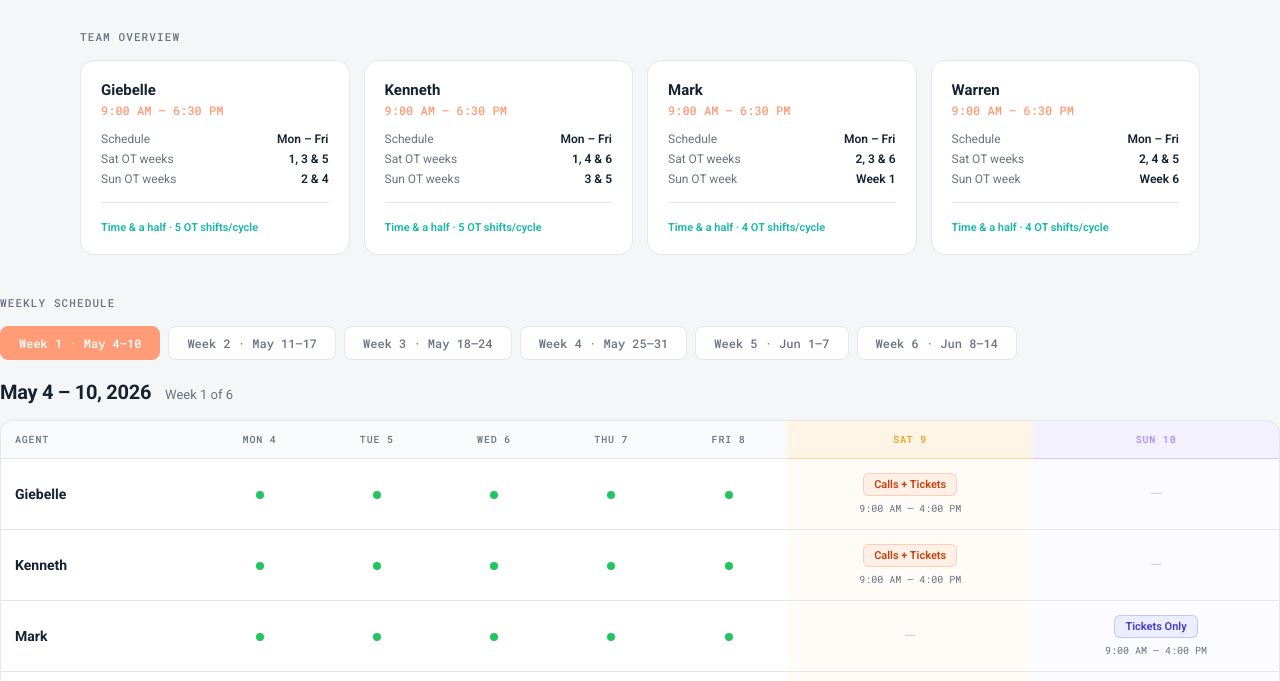
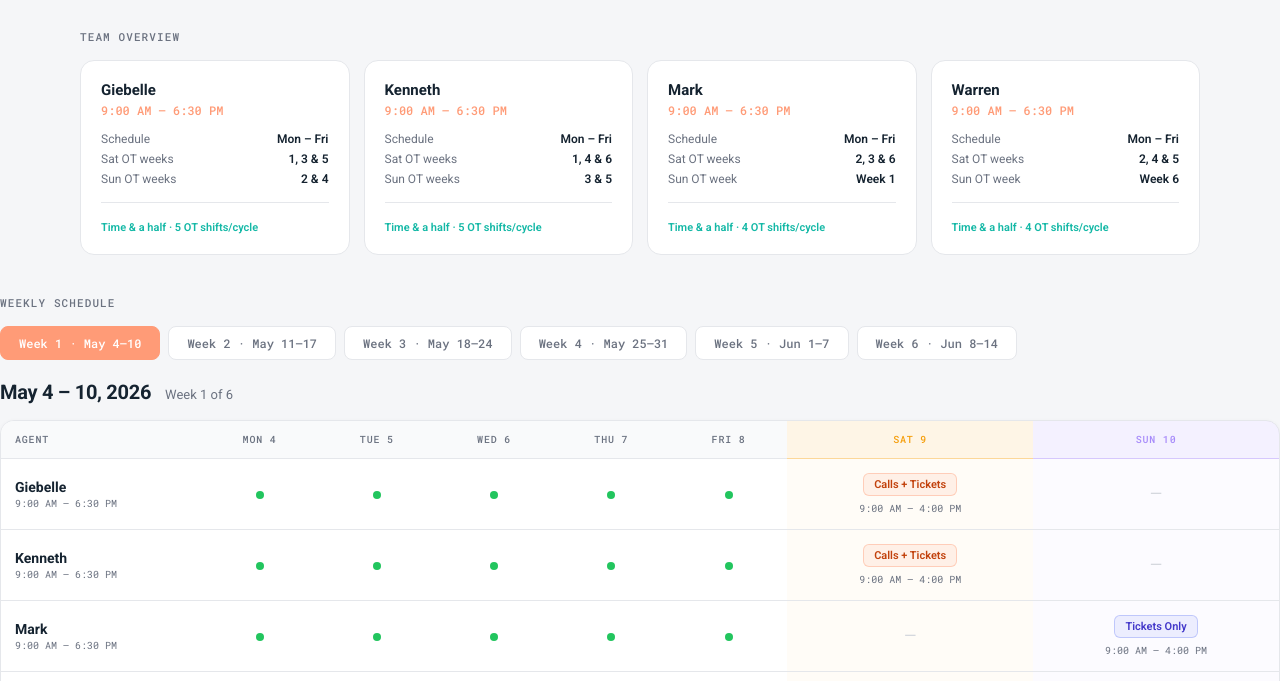
Before and after one commit to samodiofl-boop/schedules, a plain HTML site: page index.html in a window 1280 px wide. Both pictures are taken after a click on the button "Customer Service". Shown: the part 109-790 px from the top of the page. Drawn offline with Linux system fonts and the light colour scheme.

Commit message:
Fix CS table row layout to match MLS — add shift hours subline
Co-Authored-By: Claude Sonnet 4.6 <noreply@anthropic.com>

```diff
--- a/index.html
+++ b/index.html
@@ -899,28 +899,28 @@
         </tr></thead>
         <tbody>
           <tr>
-            <td class="col-agent"><div class="agent-cell"><div class="agent-cell-name">Giebelle</div></div></td>
+            <td class="col-agent"><div class="agent-cell"><div class="agent-cell-name">Giebelle</div><div class="agent-cell-hours">9:00 AM – 6:30 PM</div></div></td>
             <td class="col-mon"><span class="dot dot-green"></span></td>
             <td><span class="dot dot-green"></span></td><td><span class="dot dot-green"></span></td><td><span class="dot dot-green"></span></td><td><span class="dot dot-green"></span></td>
             <td class="col-sat"><div style="display:flex;flex-direction:column;align-items:center;gap:2px;"><span class="pill pill-cs-calls">Calls + Tickets</span><span class="ot-time">9:00 AM – 4:00 PM</span></div></td>
             <td class="col-sun"><span class="off-dash">—</span></td>
           </tr>
           <tr>
-            <td class="col-agent"><div class="agent-cell"><div class="agent-cell-name">Kenneth</div></div></td>
+            <td class="col-agent"><div class="agent-cell"><div class="agent-cell-name">Kenneth</div><div class="agent-cell-hours">9:00 AM – 6:30 PM</div></div></td>
             <td class="col-mon"><span class="dot dot-green"></span></td>
             <td><span class="dot dot-green"></span></td><td><span class="dot dot-green"></span></td><td><span class="dot dot-green"></span></td><td><span class="dot dot-green"></span></td>
             <td class="col-sat"><div style="display:flex;flex-direction:column;align-items:center;gap:2px;"><span class="pill pill-cs-calls">Calls + Tickets</span><span class="ot-time">9:00 AM – 4:00 PM</span></div></td>
             <td class="col-sun"><span class="off-dash">—</span></td>
           </tr>
           <tr>
-            <td class="col-agent"><div class="agent-cell"><div class="agent-cell-name">Mark</div></div></td>
+            <td class="col-agent"><div class="agent-cell"><div class="agent-cell-name">Mark</div><div class="agent-cell-hours">9:00 AM – 6:30 PM</div></div></td>
             <td class="col-mon"><span class="dot dot-green"></span></td>
             <td><span class="dot dot-green"></span></td><td><span class="dot dot-green"></span></td><td><span class="dot dot-green"></span></td><td><span class="dot dot-green"></span></td>
             <td class="col-sat"><span class="off-dash">—</span></td>
             <td class="col-sun"><div style="display:flex;flex-direction:column;align-items:center;gap:2px;"><span class="pill pill-cs-tickets">Tickets Only</span><span class="ot-time">9:00 AM – 4:00 PM</span></div></td>
           </tr>
           <tr>
-            <td class="col-agent"><div class="agent-cell"><div class="agent-cell-name">Warren</div></div></td>
+            <td class="col-agent"><div class="agent-cell"><div class="agent-cell-name">Warren</div><div class="agent-cell-hours">9:00 AM – 6:30 PM</div></div></td>
             <td class="col-mon"><span class="dot dot-green"></span></td>
             <td><span class="dot dot-green"></span></td><td><span class="dot dot-green"></span></td><td><span class="dot dot-green"></span></td><td><span class="dot dot-green"></span></td>
             <td class="col-sat"><span class="off-dash">—</span></td>
@@ -944,28 +944,28 @@
         </tr></thead>
         <tbody>
           <tr>
-            <td class="col-agent"><div class="agent-cell"><div class="agent-cell-name">Giebelle</div></div></td>
+            <td class="col-agent"><div class="agent-cell"><div class="agent-cell-name">Giebelle</div><div class="agent-cell-hours">9:00 AM – 6:30 PM</div></div></td>
             <td class="col-mon"><span class="dot dot-green"></span></td>
             <td><span class="dot dot-green"></span></td><td><span class="dot dot-green"></span></td><td><span class="dot dot-green"></span></td><td><span class="dot dot-green"></span></td>
             <td class="col-sat"><span class="off-dash">—</span></td>
             <td class="col-sun"><div style="display:flex;flex-direction:column;align-items:center;gap:2px;"><span class="pill pill-cs-tickets">Tickets Only</span><span class="ot-time">9:00 AM – 4:00 PM</span></div></td>
           </tr>
           <tr>
-            <td class="col-agent"><div class="agent-cell"><div class="agent-cell-name">Kenneth</div></div></td>
+            <td class="col-agent"><div class="agent-cell"><div class="agent-cell-name">Kenneth</div><div class="agent-cell-hours">9:00 AM – 6:30 PM</div></div></td>
             <td class="col-mon"><span class="dot dot-green"></span></td>
             <td><span class="dot dot-green"></span></td><td><span class="dot dot-green"></span></td><td><span class="dot dot-green"></span></td><td><span class="dot dot-green"></span></td>
             <td class="col-sat"><span class="off-dash">—</span></td>
             <td class="col-sun"><span class="off-dash">—</span></td>
           </tr>
           <tr>
-            <td class="col-agent"><div class="agent-cell"><div class="agent-cell-name">Mark</div></div></td>
+            <td class="col-agent"><div class="agent-cell"><div class="agent-cell-name">Mark</div><div class="agent-cell-hours">9:00 AM – 6:30 PM</div></div></td>
             <td class="col-mon"><span class="dot dot-green"></span></td>
             <td><span class="dot dot-green"></span></td><td><span class="dot dot-green"></span></td><td><span class="dot dot-green"></span></td><td><span class="dot dot-green"></span></td>
             <td class="col-sat"><div style="display:flex;flex-direction:column;align-items:center;gap:2px;"><span class="pill pill-cs-calls">Calls + Tickets</span><span class="ot-time">9:00 AM – 4:00 PM</span></div></td>
             <td class="col-sun"><span class="off-dash">—</span></td>
           </tr>
           <tr>
-            <td class="col-agent"><div class="agent-cell"><div class="agent-cell-name">Warren</div></div></td>
+            <td class="col-agent"><div class="agent-cell"><div class="agent-cell-name">Warren</div><div class="agent-cell-hours">9:00 AM – 6:30 PM</div></div></td>
             <td class="col-mon"><span class="dot dot-green"></span></td>
             <td><span class="dot dot-green"></span></td><td><span class="dot dot-green"></span></td><td><span class="dot dot-green"></span></td><td><span class="dot dot-green"></span></td>
             <td class="col-sat"><div style="display:flex;flex-direction:column;align-items:center;gap:2px;"><span class="pill pill-cs-calls">Calls + Tickets</span><span class="ot-time">9:00 AM – 4:00 PM</span></div></td>
@@ -989,28 +989,28 @@
         </tr></thead>
         <tbody>
           <tr>
-            <td class="col-agent"><div class="agent-cell"><div class="agent-cell-name">Giebelle</div></div></td>
+            <td class="col-agent"><div class="agent-cell"><div class="agent-cell-name">Giebelle</div><div class="agent-cell-hours">9:00 AM – 6:30 PM</div></div></td>
             <td class="col-mon"><span class="dot dot-green"></span></td>
             <td><span class="dot dot-green"></span></td><td><span class="dot dot-green"></span></td><td><span class="dot dot-green"></span></td><td><span class="dot dot-green"></span></td>
             <td class="col-sat"><div style="display:flex;flex-direction:column;align-items:center;gap:2px;"><span class="pill pill-cs-calls">Calls + Tickets</span><span class="ot-time">9:00 AM – 4:00 PM</span></div></td>
             <td class="col-sun"><span class="off-dash">—</span></td>
           </tr>
           <tr>
-            <td class="col-agent"><div class="agent-cell"><div class="agent-cell-name">Kenneth</div></div></td>
+            <td class="col-agent"><div class="agent-cell"><div class="agent-cell-name">Kenneth</div><div class="agent-cell-hours">9:00 AM – 6:30 PM</div></div></td>
             <td class="col-mon"><span class="dot dot-green"></span></td>
             <td><span class="dot dot-green"></span></td><td><span class="dot dot-green"></span></td><td><span class="dot dot-green"></span></td><td><span class="dot dot-green"></span></td>
             <td class="col-sat"><span class="off-dash">—</span></td>
             <td class="col-sun"><div style="display:flex;flex-direction:column;align-items:center;gap:2px;"><span class="pill pill-cs-tickets">Tickets Only</span><span class="ot-time">9:00 AM – 4:00 PM</span></div></td>
           </tr>
           <tr>
-            <td class="col-agent"><div class="agent-cell"><div class="agent-cell-name">Mark</div></div></td>
+            <td class="col-agent"><div class="agent-cell"><div class="agent-cell-name">Mark</div><div class="agent-cell-hours">9:00 AM – 6:30 PM</div></div></td>
             <td class="col-mon"><span class="dot dot-green"></span></td>
             <td><span class="dot dot-green"></span></td><td><span class="dot dot-green"></span></td><td><span class="dot dot-green"></span></td><td><span class="dot dot-green"></span></td>
             <td class="col-sat"><div style="display:flex;flex-direction:column;align-items:center;gap:2px;"><span class="pill pill-cs-calls">Calls + Tickets</span><span class="ot-time">9:00 AM – 4:00 PM</span></div></td>
             <td class="col-sun"><span class="off-dash">—</span></td>
           </tr>
           <tr>
-            <td class="col-agent"><div class="agent-cell"><div class="agent-cell-name">Warren</div></div></td>
+            <td class="col-agent"><div class="agent-cell"><div class="agent-cell-name">Warren</div><div class="agent-cell-hours">9:00 AM – 6:30 PM</div></div></td>
             <td class="col-mon"><span class="dot dot-green"></span></td>
             <td><span class="dot dot-green"></span></td><td><span class="dot dot-green"></span></td><td><span class="dot dot-green"></span></td><td><span class="dot dot-green"></span></td>
             <td class="col-sat"><span class="off-dash">—</span></td>
@@ -1034,28 +1034,28 @@
         </tr></thead>
         <tbody>
           <tr>
-            <td class="col-agent"><div class="agent-cell"><div class="agent-cell-name">Giebelle</div></div></td>
+            <td class="col-agent"><div class="agent-cell"><div class="agent-cell-name">Giebelle</div><div class="agent-cell-hours">9:00 AM – 6:30 PM</div></div></td>
             <td class="col-mon"><span class="dot dot-green"></span></td>
             <td><span class="dot dot-green"></span></td><td><span class="dot dot-green"></span></td><td><span class="dot dot-green"></span></td><td><span class="dot dot-green"></span></td>
             <td class="col-sat"><span class="off-dash">—</span></td>
             <td class="col-sun"><div style="display:flex;flex-direction:column;align-items:center;gap:2px;"><span class="pill pill-cs-tickets">Tickets Only</span><span class="ot-time">9:00 AM – 4:00 PM</span></div></td>
           </tr>
           <tr>
-            <td class="col-agent"><div class="agent-cell"><div class="agent-cell-name">Kenneth</div></div></td>
+            <td class="col-agent"><div class="agent-cell"><div class="agent-cell-name">Kenneth</div><div class="agent-cell-hours">9:00 AM – 6:30 PM</div></div></td>
             <td class="col-mon"><span class="dot dot-green"></span></td>
             <td><span class="dot dot-green"></span></td><td><span class="dot dot-green"></span></td><td><span class="dot dot-green"></span></td><td><span class="dot dot-green"></span></td>
             <td class="col-sat"><div style="display:flex;flex-direction:column;align-items:center;gap:2px;"><span class="pill pill-cs-calls">Calls + Tickets</span><span class="ot-time">9:00 AM – 4:00 PM</span></div></td>
             <td class="col-sun"><span class="off-dash">—</span></td>
           </tr>
           <tr>
-            <td class="col-agent"><div class="agent-cell"><div class="agent-cell-name">Mark</div></div></td>
+            <td class="col-agent"><div class="agent-cell"><div class="agent-cell-name">Mark</div><div class="agent-cell-hours">9:00 AM – 6:30 PM</div></div></td>
             <td class="col-mon"><span class="dot dot-green"></span></td>
             <td><span class="dot dot-green"></span></td><td><span class="dot dot-green"></span></td><td><span class="dot dot-green"></span></td><td><span class="dot dot-green"></span></td>
             <td class="col-sat"><span class="off-dash">—</span></td>
             <td class="col-sun"><span class="off-dash">—</span></td>
           </tr>
           <tr>
-            <td class="col-agent"><div class="agent-cell"><div class="agent-cell-name">Warren</div></div></td>
+            <td class="col-agent"><div class="agent-cell"><div class="agent-cell-name">Warren</div><div class="agent-cell-hours">9:00 AM – 6:30 PM</div></div></td>
             <td class="col-mon"><span class="dot dot-green"></span></td>
             <td><span class="dot dot-green"></span></td><td><span class="dot dot-green"></span></td><td><span class="dot dot-green"></span></td><td><span class="dot dot-green"></span></td>
             <td class="col-sat"><div style="display:flex;flex-direction:column;align-items:center;gap:2px;"><span class="pill pill-cs-calls">Calls + Tickets</span><span class="ot-time">9:00 AM – 4:00 PM</span></div></td>
@@ -1079,28 +1079,28 @@
         </tr></thead>
         <tbody>
           <tr>
-            <td class="col-agent"><div class="agent-cell"><div class="agent-cell-name">Giebelle</div></div></td>
+            <td class="col-agent"><div class="agent-cell"><div class="agent-cell-name">Giebelle</div><div class="agent-cell-hours">9:00 AM – 6:30 PM</div></div></td>
             <td class="col-mon"><span class="dot dot-green"></span></td>
             <td><span class="dot dot-green"></span></td><td><span class="dot dot-green"></span></td><td><span class="dot dot-green"></span></td><td><span class="dot dot-green"></span></td>
             <td class="col-sat"><div style="display:flex;flex-direction:column;align-items:center;gap:2px;"><span class="pill pill-cs-calls">Calls + Tickets</span><span class="ot-time">9:00 AM – 4:00 PM</span></div></td>
             <td class="col-sun"><span class="off-dash">—</span></td>
           </tr>
           <tr>
-            <td class="col-agent"><div class="agent-cell"><div class="agent-cell-name">Kenneth</div></div></td>
+            <td class="col-agent"><div class="agent-cell"><div class="agent-cell-name">Kenneth</div><div class="agent-cell-hours">9:00 AM – 6:30 PM</div></div></td>
             <td class="col-mon"><span class="dot dot-green"></span></td>
             <td><span class="dot dot-green"></span></td><td><span class="dot dot-green"></span></td><td><span class="dot dot-green"></span></td><td><span class="dot dot-green"></span></td>
             <td class="col-sat"><span class="off-dash">—</span></td>
             <td class="col-sun"><div style="display:flex;flex-direction:column;align-items:center;gap:2px;"><span class="pill pill-cs-tickets">Tickets Only</span><span class="ot-time">9:00 AM – 4:00 PM</span></div></td>
           </tr>
           <tr>
-            <td class="col-agent"><div class="agent-cell"><div class="agent-cell-name">Mark</div></div></td>
+            <td class="col-agent"><div class="agent-cell"><div class="agent-cell-name">Mark</div><div class="agent-cell-hours">9:00 AM – 6:30 PM</div></div></td>
             <td class="col-mon"><span class="dot dot-green"></span></td>
             <td><span class="dot dot-green"></span></td><td><span class="dot dot-green"></span></td><td><span class="dot dot-green"></span></td><td><span class="dot dot-green"></span></td>
             <td class="col-sat"><span class="off-dash">—</span></td>
             <td class="col-sun"><span class="off-dash">—</span></td>
           </tr>
           <tr>
-            <td class="col-agent"><div class="agent-cell"><div class="agent-cell-name">Warren</div></div></td>
+            <td class="col-agent"><div class="agent-cell"><div class="agent-cell-name">Warren</div><div class="agent-cell-hours">9:00 AM – 6:30 PM</div></div></td>
             <td class="col-mon"><span class="dot dot-green"></span></td>
             <td><span class="dot dot-green"></span></td><td><span class="dot dot-green"></span></td><td><span class="dot dot-green"></span></td><td><span class="dot dot-green"></span></td>
             <td class="col-sat"><div style="display:flex;flex-direction:column;align-items:center;gap:2px;"><span class="pill pill-cs-calls">Calls + Tickets</span><span class="ot-time">9:00 AM – 4:00 PM</span></div></td>
@@ -1124,28 +1124,28 @@
         </tr></thead>
         <tbody>
           <tr>
-            <td class="col-agent"><div class="agent-cell"><div class="agent-cell-name">Giebelle</div></div></td>
+            <td class="col-agent"><div class="agent-cell"><div class="agent-cell-name">Giebelle</div><div class="agent-cell-hours">9:00 AM – 6:30 PM</div></div></td>
             <td class="col-mon"><span class="dot dot-green"></span></td>
             <td><span class="dot dot-green"></span></td><td><span class="dot dot-green"></span></td><td><span class="dot dot-green"></span></td><td><span class="dot dot-green"></span></td>
             <td class="col-sat"><span class="off-dash">—</span></td>
             <td class="col-sun"><span class="off-dash">—</span></td>
           </tr>
           <tr>
-            <td class="col-agent"><div class="agent-cell"><div class="agent-cell-name">Kenneth</div></div></td>
+            <td class="col-agent"><div class="agent-cell"><div class="agent-cell-name">Kenneth</div><div class="agent-cell-hours">9:00 AM – 6:30 PM</div></div></td>
             <td class="col-mon"><span class="dot dot-green"></span></td>
             <td><span class="dot dot-green"></span></td><td><span class="dot dot-green"></span></td><td><span class="dot dot-green"></span></td><td><span class="dot dot-green"></span></td>
             <td class="col-sat"><div style="display:flex;flex-direction:column;align-items:center;gap:2px;"><span class="pill pill-cs-calls">Calls + Tickets</span><span class="ot-time">9:00 AM – 4:00 PM</span></div></td>
             <td class="col-sun"><span class="off-dash">—</span></td>
           </tr>
           <tr>
-            <td class="col-agent"><div class="agent-cell"><div class="agent-cell-name">Mark</div></div></td>
+            <td class="col-agent"><div class="agent-cell"><div class="agent-cell-name">Mark</div><div class="agent-cell-hours">9:00 AM – 6:30 PM</div></div></td>
             <td class="col-mon"><span class="dot dot-green"></span></td>
             <td><span class="dot dot-green"></span></td><td><span class="dot dot-green"></span></td><td><span class="dot dot-green"></span></td><td><span class="dot dot-green"></span></td>
             <td class="col-sat"><div style="display:flex;flex-direction:column;align-items:center;gap:2px;"><span class="pill pill-cs-calls">Calls + Tickets</span><span class="ot-time">9:00 AM – 4:00 PM</span></div></td>
             <td class="col-sun"><span class="off-dash">—</span></td>
           </tr>
           <tr>
-            <td class="col-agent"><div class="agent-cell"><div class="agent-cell-name">Warren</div></div></td>
+            <td class="col-agent"><div class="agent-cell"><div class="agent-cell-name">Warren</div><div class="agent-cell-hours">9:00 AM – 6:30 PM</div></div></td>
             <td class="col-mon"><span class="dot dot-green"></span></td>
             <td><span class="dot dot-green"></span></td><td><span class="dot dot-green"></span></td><td><span class="dot dot-green"></span></td><td><span class="dot dot-green"></span></td>
             <td class="col-sat"><span class="off-dash">—</span></td>
```
